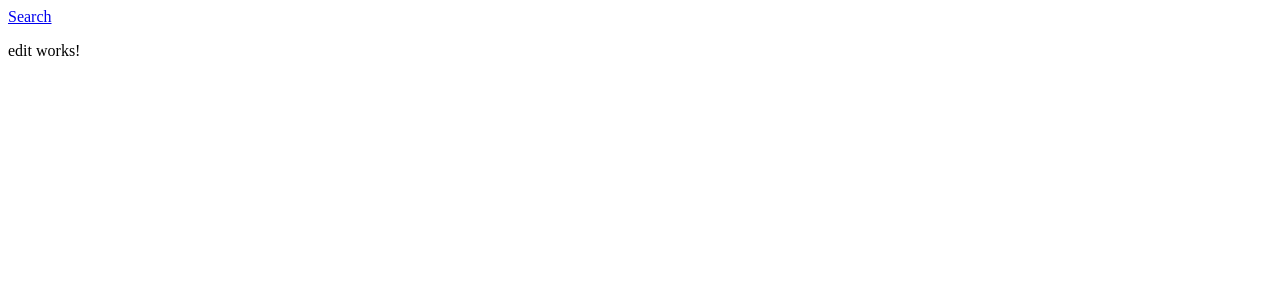
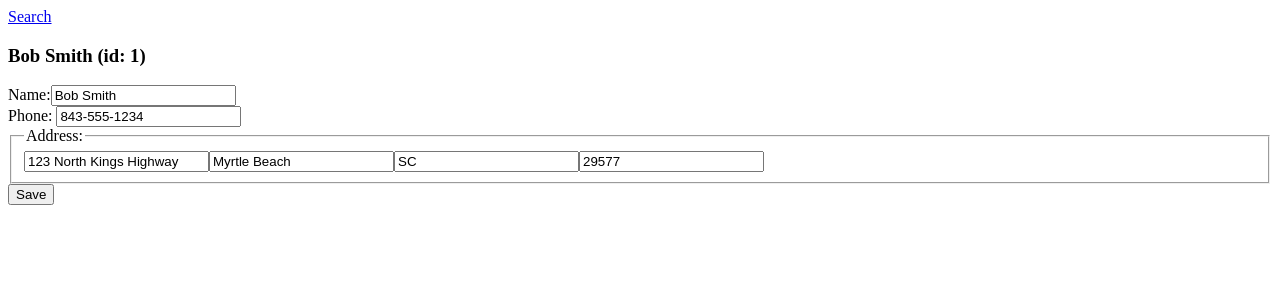
Before and after one commit to peter-miklos/mercury-a4, an Angular app: page /edit/1 in a window 1280 px wide. Shown: the top 300 px of the page. Built offline with nearby package versions, Linux system fonts and the light colour scheme.

Commit message:
edit.component finalized, necessary functions added into search.service

```diff
--- a/src/app/_services/search.service.ts
+++ b/src/app/_services/search.service.ts
@@ -5,14 +5,14 @@ import 'rxjs/add/operator/toPromise';
 @Injectable()
 export class SearchService {
 
-  constructor(
-    private http: Http
-  ) { }
+  constructor(private http: Http) { }
 
   getAll(): Promise<any> {
     return this.http.get('app/shared/search/data/people.json')
                .toPromise()
-               .then((res: Response) => res.json())
+               .then((res: Response) => {
+                 return this.addPersonsToSession(res.json());
+               })
                .catch(this.handleError)
   }
 
@@ -39,11 +39,27 @@ export class SearchService {
     });
   }
 
+  save(person: any = {}): void {
+    let persons = JSON.parse(sessionStorage.getItem('persons'));
+    let index = persons.findIndex(p => p.id === person.id)
+    if (index != -1) {
+      persons.splice(index, 1);
+      persons.push(person);
+      sessionStorage.setItem('persons', JSON.stringify(persons));
+    }
+  }
+
+  private addPersonsToSession(data: any) {
+    data = data.sort((a, b) => a.name - b.name);
+    sessionStorage.getItem('persons') ? sessionStorage.getItem('persons')
+          : sessionStorage.setItem('persons', JSON.stringify(data));
+    return JSON.parse(sessionStorage.getItem('persons'));
+  }
+
   private handleError(error: any): Promise<any> {
     console.error("An error occured", error);
     return Promise.reject(error.message || error);
   }
-
 }
 
 export class Person {
--- a/src/app/edit/edit.component.html
+++ b/src/app/edit/edit.component.html
@@ -1,3 +1,25 @@
-<p>
-  edit works!
-</p>
+<div class="" *ngIf="person && !loading">
+  <h3>{{person.name}} (id: {{person.id}})</h3>
+  <div>
+    <label for="name">Name:</label>
+    <input type="text" name="name" [(ngModel)]="person.name">
+  </div>
+  <div>
+    <label for="phone">Phone: </label>
+    <input type="text" name="phone" [(ngModel)]="person.phone">
+  </div>
+  <fieldset>
+    <legend>Address:</legend>
+    <address>
+      <input type="text" name="street" id="street" [(ngModel)]="address.street" />
+      <input type="text" name="city" id="city" [(ngModel)]="address.city" />
+      <input type="text" name="state" id="state" [(ngModel)]="address.state" />
+      <input type="text" name="zip" id="zip" [(ngModel)]="address.zip" />
+    </address>
+  </fieldset>
+
+  <button type="button" name="save" (click)="save()">Save</button>
+</div>
+<div *ngIf="loading">
+  Submitting...
+</div>
--- a/src/app/edit/edit.component.ts
+++ b/src/app/edit/edit.component.ts
@@ -1,5 +1,5 @@
-import { Component, Input, OnInit } from '@angular/core';
-import { ActivatedRoute, Params }   from '@angular/router';
+import { Component, Input, OnInit }       from '@angular/core';
+import { ActivatedRoute, Params, Router } from '@angular/router';
 import 'rxjs/add/operator/switchMap';
 
 import { SearchService }            from '../_services/search.service';
@@ -11,17 +11,34 @@ import { SearchService }            from '../_services/search.service';
 })
 export class EditComponent implements OnInit {
 
-  person: any = {};
+  private person: any = {};
+  private address: any = {};
+  private loading = false;
 
   constructor(
     private searchService: SearchService,
-    private route: ActivatedRoute
+    private activatedRoute: ActivatedRoute,
+    private router: Router
   ) { }
 
   ngOnInit() {
-    this.route.params
+    this.activatedRoute.params
         .switchMap((params: Params) => this.searchService.getPerson(+params['id']))
-        .subscribe(person => this.person = person)
+        .subscribe(person => {
+          this.person = person;
+          this.address = person.address;
+        })
+  }
+
+  save(): void {
+    this.loading = true;
+    this.person.address = this.address;
+    this.searchService.save(this.person);
+    this.gotoSearch();
+  }
+
+  gotoSearch(): void {
+    this.router.navigate(['/search'])
   }
 
 }
```
